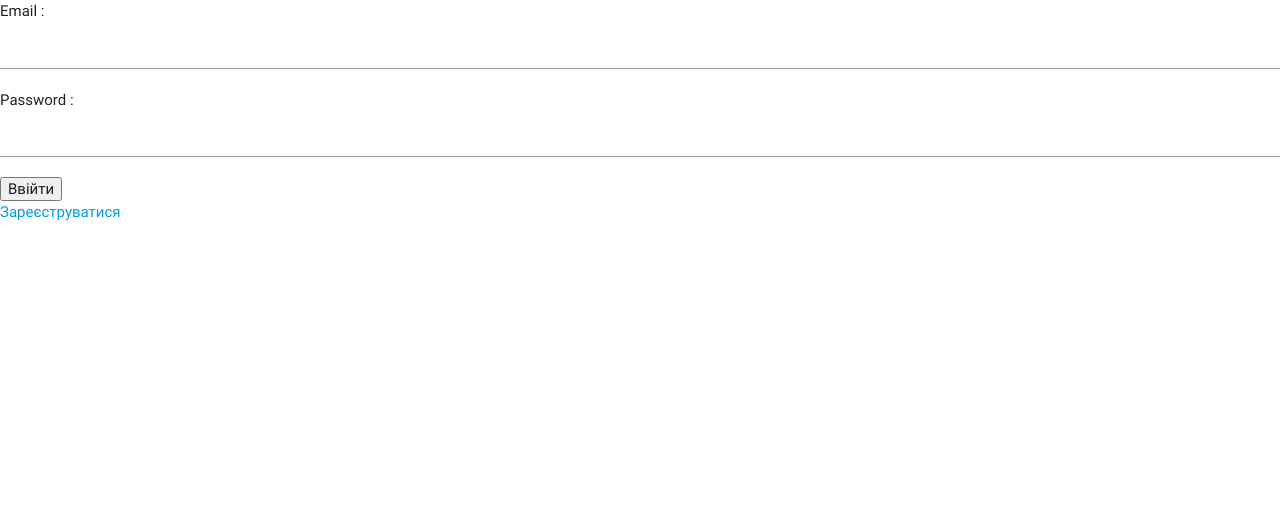
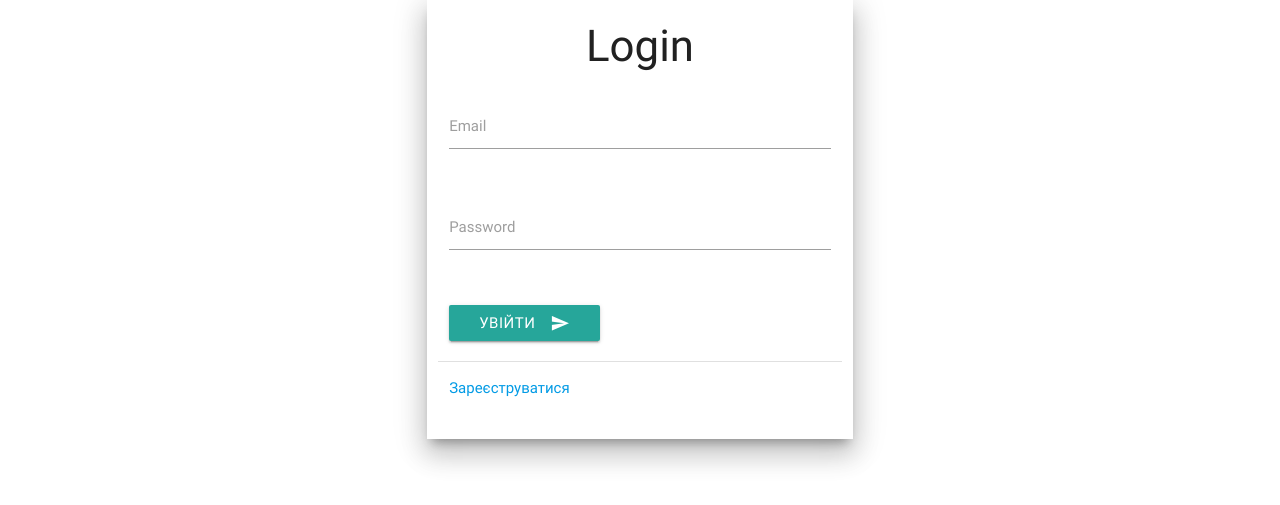
Before and after one commit to VadimChumak/cursova_php, a PHP site: page /?url=1 in a window 1280 px wide. Shown: the top 505 px of the page. Run offline with PHP 8.4, Linux system fonts and the light colour scheme; some web fonts are replaced.

Commit message:
login form

```diff
--- a/template/registration/login.tpl
+++ b/template/registration/login.tpl
@@ -1,8 +1,33 @@
-<form method="post">
-    <div>Email : </div>
-    <div><input type="text" name="email" /></div>
-    <div>Password : </div>
-    <div><input type="password" name="password"></div>
-    <div><input type="submit" value="Ввійти"></div>
-    <div><a href="./registration/add">Зареєструватися</a></div>
-</form>
+
+<div class="row">
+    <form class="col offset-l4 offset-m3 l4 m6 s12 registration-form z-depth-5" method="post">
+      <div class="row">
+      <h3 class="center-align">Login</h3>
+       <div class="row">
+        <div class="input-field col s12">
+          <input id="email" type="email" name="email" class="validate">
+          <label for="email">Email</label>
+        </div>
+      </div>
+      <div class="row">
+        <div class="input-field col s12">
+          <input id="password" type="password" name="password" class="validate">
+          <label for="password">Password</label>
+        </div>
+      </div>
+      <div class="row">
+        <div class="input-field col s12">
+          <button class="btn waves-effect waves-light main-color" type="submit" name="action">Увійти
+            <i class="material-icons right">send</i>
+        </button>
+        </div>
+      </div>
+      <div class="delimiter"></div>
+      <div class="divider"></div>
+      <div class="row">
+        <div class="input-field col s12">
+          <a href="./registration/add">Зареєструватися</a>
+        </div>
+      </div>
+    </form>
+  </div>
```
